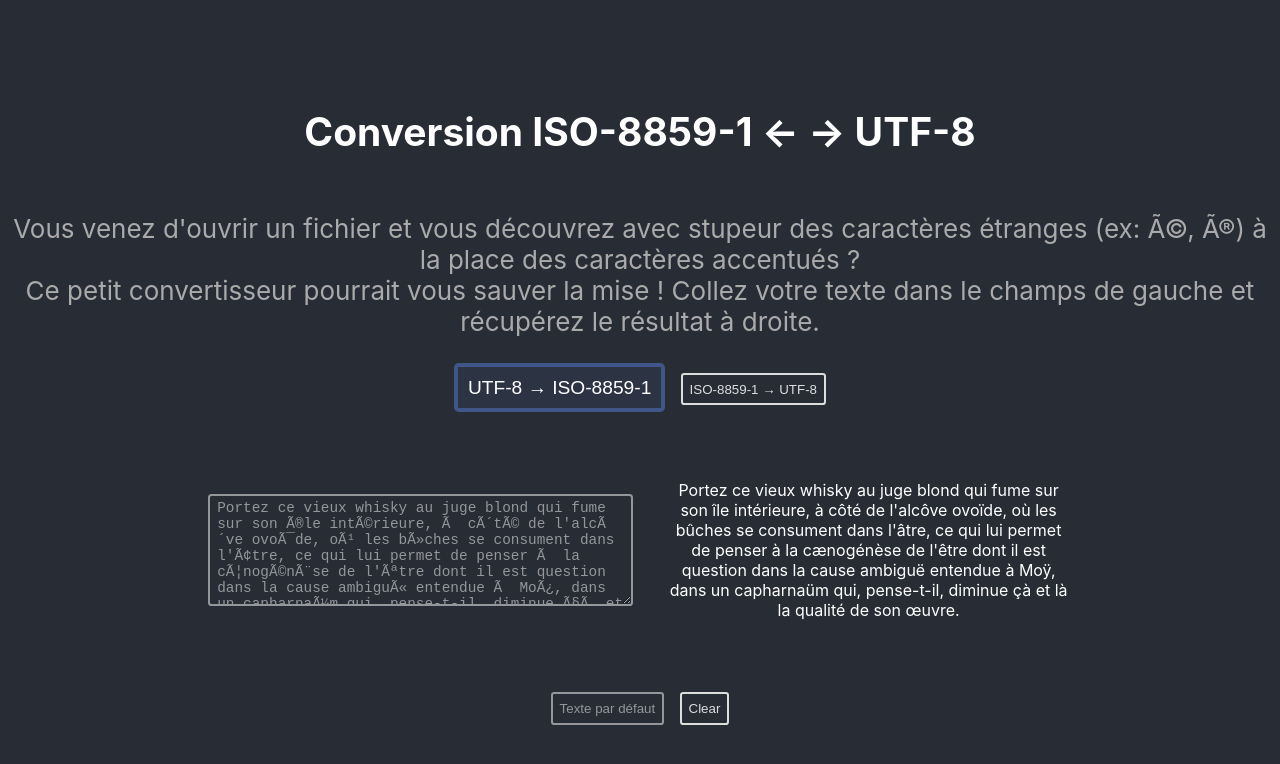
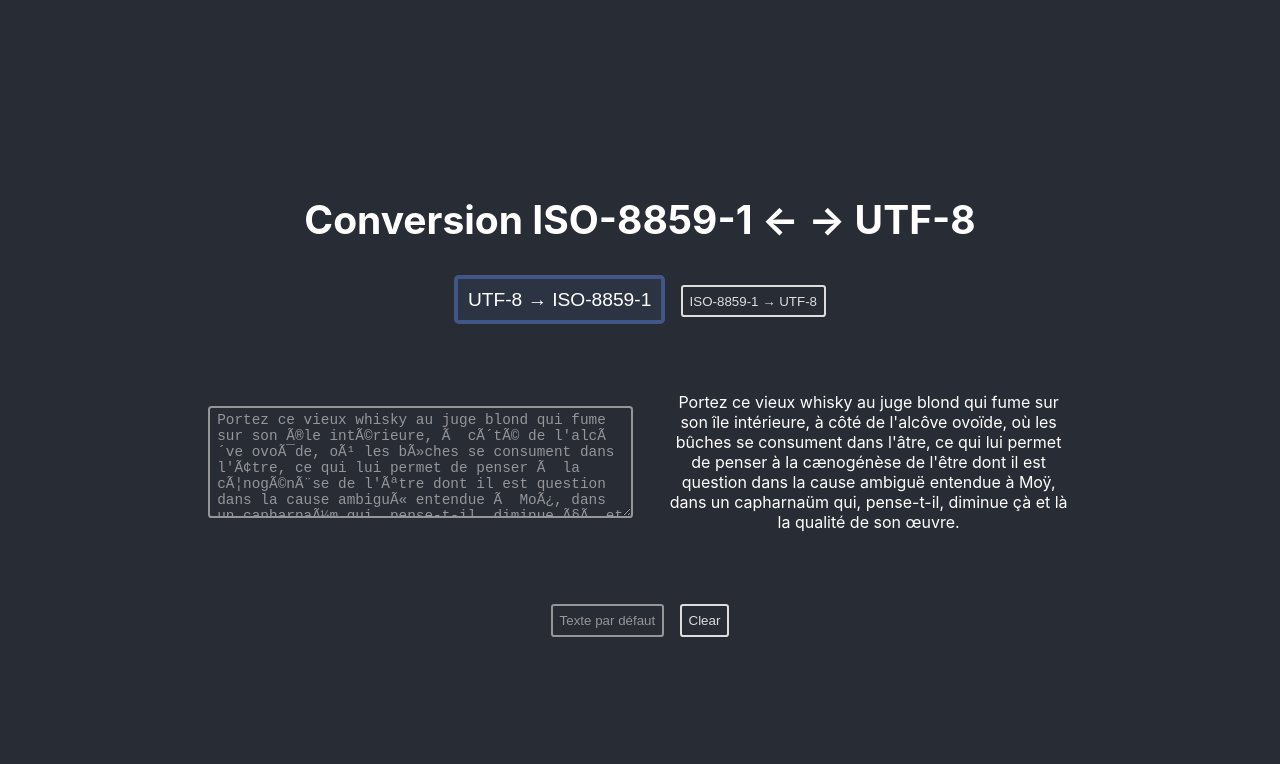
Before and after one commit to Dweez/utf8-iso-convert, a React (Create React App) app: page / in a window 1280 px wide. Shown: the top 764 px of the page. Built offline with nearby package versions, Linux system fonts and the light colour scheme.

Commit message:
remove leading text

```diff
--- a/src/App.js
+++ b/src/App.js
@@ -8,8 +8,6 @@ function App() {
     <div className="App">
       <div className="container">
         <h2>Conversion ISO-8859-1 ← → UTF-8</h2>
-        <p>Vous venez d'ouvrir un fichier et vous découvrez avec stupeur des caractères étranges (ex: Ã©, Ã®) à la place des caractères accentués ?<br/>
-        Ce petit convertisseur pourrait vous sauver la mise ! Collez votre texte dans le champs de gauche et récupérez le résultat à droite.</p>
         <Converter />
       </div>
     </div>
```
